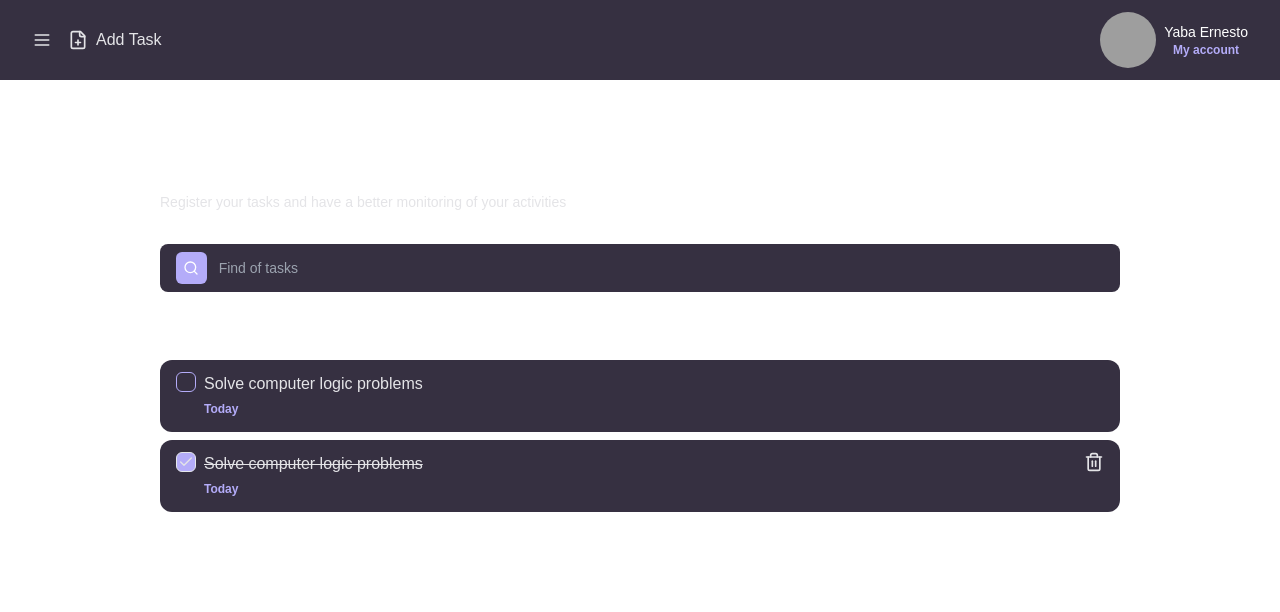
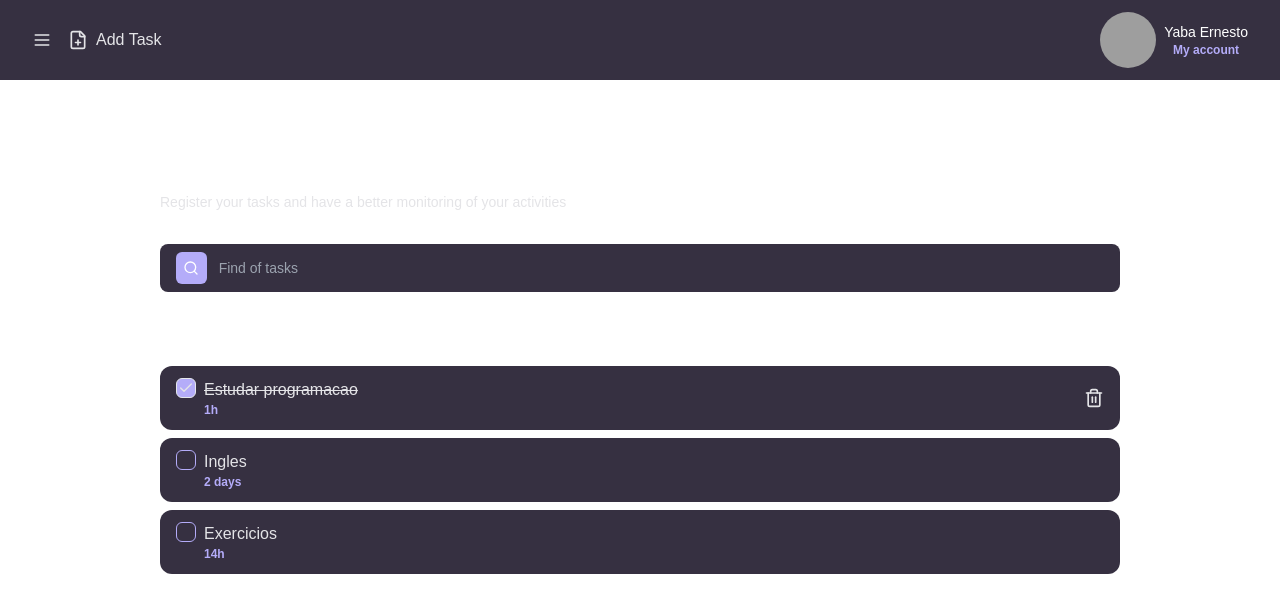
Before and after one commit to yabaernesto/task-manager, a Next.js app: page /dashboard in a window 1280 px wide. Shown: the top 612 px of the page. Built offline with nearby package versions, Linux system fonts and the light colour scheme; grey boxes are pictures that could not be loaded.

Commit message:
feat: complete and remove task

```diff
--- a/src/app/dashboard/page.tsx
+++ b/src/app/dashboard/page.tsx
@@ -1,5 +1,6 @@
-import { Check, Search, Trash2 } from 'lucide-react'
+import { Search } from 'lucide-react'
 import { Header } from './header/header'
+import { ListTask } from './task/ListTask'
 
 function Dashboard() {
   return (
@@ -27,38 +28,10 @@ function Dashboard() {
             />
           </div>
 
-          <div className="space-y-2">
+          <div className="space-y-3.5">
             <h2 className="text-xl font-bold">Tasks - 2</h2>
 
-            <div className="flex gap-2 py-3 px-4 bg-secondary rounded-xl">
-              <div className="h-5 w-5 border border-primaryColor rounded-md cursor-pointer" />
-              <div className="">
-                <h2 className="text-base text-zinc-200 cursor-pointer">
-                  Solve computer logic problems
-                </h2>
-                <span className="text-xs text-primaryColor font-semibold">
-                  Today
-                </span>
-              </div>
-            </div>
-
-            <div className="flex justify-between py-3 px-4 bg-secondary rounded-xl">
-              <div className="flex gap-2">
-                <div className="h-5 w-5 border bg-primaryColor rounded-md flex justify-center items-center cursor-pointer">
-                  <Check className="h-4 w-5 text-zinc-200" />
-                </div>
-                <div className="">
-                  <h2 className="text-base text-zinc-200 line-through cursor-pointer">
-                    Solve computer logic problems
-                  </h2>
-                  <span className="text-xs text-primaryColor font-semibold">
-                    Today
-                  </span>
-                </div>
-              </div>
-
-              <Trash2 className="h-5 w-5 text-zinc-200 cursor-pointer" />
-            </div>
+            <ListTask />
           </div>
         </div>
       </main>
--- /dev/null
+++ b/src/app/dashboard/task/ListTask.tsx
@@ -0,0 +1,89 @@
+'use client'
+
+import { Check, Trash2 } from 'lucide-react'
+import { useState } from 'react'
+
+export function ListTask() {
+  const [tasks, setTasks] = useState([
+    {
+      id: 1,
+      title: 'Estudar programacao',
+      description: 'Estudar programacao em treinamentos Online',
+      isCompleted: true,
+      time: '1h',
+    },
+    {
+      id: 2,
+      title: 'Ingles',
+      description: 'Treinamento de ingles',
+      isCompleted: false,
+      time: '2 days',
+    },
+    {
+      id: 3,
+      title: 'Exercicios',
+      description: 'Praticar exercicios para se manter em forma!',
+      isCompleted: false,
+      time: '14h',
+    },
+  ])
+
+  function onTaskClick(taskId: number) {
+    const newTasks = tasks.map(task => {
+      if (task.id === taskId) {
+        return { ...task, isCompleted: !task.isCompleted }
+      }
+
+      return task
+    })
+
+    setTasks(newTasks)
+  }
+
+  function onDeleteTaskClick(taskId: number) {
+    const newTaks = tasks.filter(task => task.id !== taskId)
+    setTasks(newTaks)
+  }
+
+  return (
+    <div className="space-y-2">
+      {tasks.map(task => (
+        <div
+          key={task.id}
+          className="flex justify-between py-3 px-4 bg-secondary rounded-xl"
+        >
+          <div className="flex gap-2">
+            {task.isCompleted ? (
+              <div className="h-5 w-5 border bg-primaryColor rounded-md flex justify-center items-center cursor-pointer">
+                <Check className="h-4 w-5 text-zinc-200" />
+              </div>
+            ) : (
+              <div className="h-5 w-5 border border-primaryColor rounded-md cursor-pointer" />
+            )}
+
+            <div className="flex flex-col">
+              <button
+                type="button"
+                onClick={() => onTaskClick(task.id)}
+                className={`text-base text-zinc-200 cursor-pointer ${task.isCompleted && 'line-through'}`}
+              >
+                {task.title}
+              </button>
+              <span className="text-xs text-primaryColor font-semibold">
+                {task.time}
+              </span>
+            </div>
+          </div>
+
+          {task.isCompleted ? (
+            <button type="button" onClick={() => onDeleteTaskClick(task.id)}>
+              <Trash2 className="h-5 w-5 text-zinc-200 cursor-pointer" />
+            </button>
+          ) : (
+            ''
+          )}
+        </div>
+      ))}
+    </div>
+  )
+}
```
Also changed, not shown: 1 other file (tests, documents, lock files or other folders).
